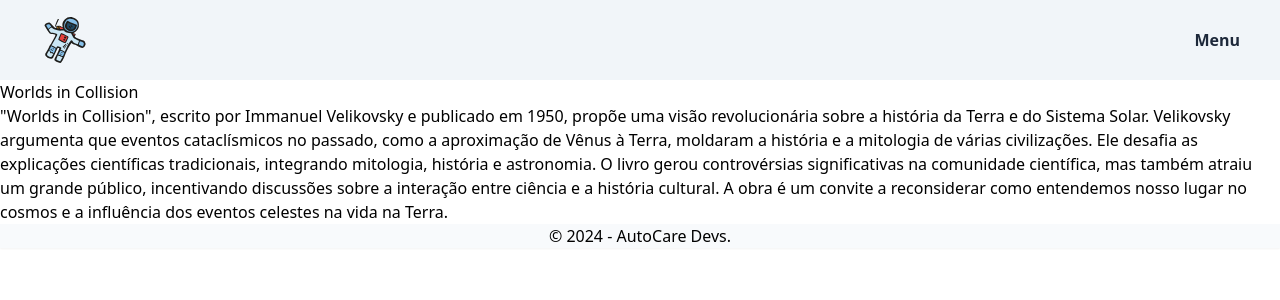
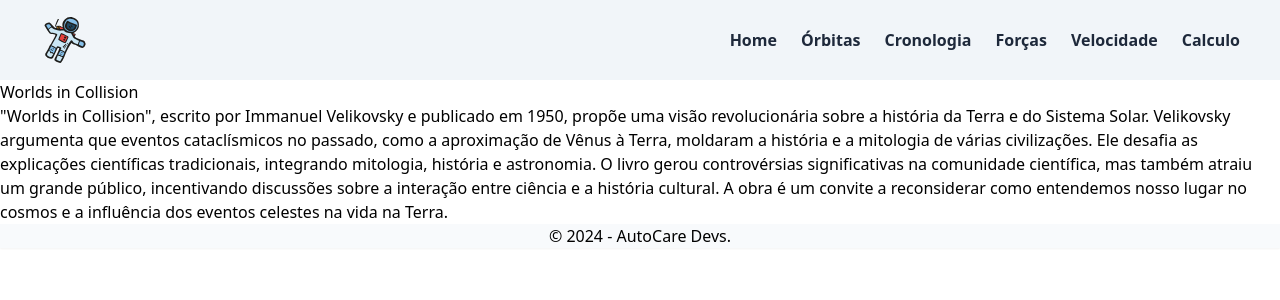
Before and after one commit to MikaelDv/CP5-Front, a Next.js app: page / in a window 1280 px wide. Shown: the top 300 px of the page. Built offline with nearby package versions, Linux system fonts and the light colour scheme.

Commit message:
ajustando menu

```diff
--- a/src/app/ideias/page.tsx
+++ /dev/null
@@ -1,16 +0,0 @@
-export default function Ideias(){
-    const lista = [
-        { id: 1, img: "", nome: "Órbitas Planetárias e Instabilidade", descricao: "Velikovsky sugeriu que Vênus, Marte e outros corpos celestes poderiam ter passado perto da Terra, perturbando as órbitas planetárias de forma significativa. Isso implicava em uma instabilidade no sistema solar que não era compatível com os cálculos newtonianos de órbitas estáveis a longo prazo."},
-        { id: 2, img:"", nome:"Cronologia dos Eventos", descricao="Ele questionou a cronologia aceita de eventos históricos e astronômicos, propondo que certos eventos catastróficos ocorreram em tempos muito mais recentes do que a ciência convencional sugere. A ideia de que planetas poderiam ter mudado de órbita tão recentemente desafiava as teorias astronômicas da época, que se baseavam em cálculos de órbitas estáveis por milhões de anos."},
-        { id: 3, img:"", nome:"Forças Gravitacionais e Eletromagnéticas", descricao="Velikovsky propôs que as forças eletromagnéticas entre planetas poderiam ter desempenhado um papel significativo nos encontros próximos, algo que contraria o modelo puramente gravitacional aceito na física celeste. Ele sugeriu que os cálculos gravitacionais sozinhos não explicavam adequadamente as interações planetárias propostas em suas teorias."},
-
-    ]
-    return (
-        <div>
-            <h2>Ideias de Velikovsky</h2>
-            <div>
-
-            </div>
-        </div>
-    )
-}
--- a/src/app/layout.tsx
+++ b/src/app/layout.tsx
@@ -11,7 +11,7 @@ export default function RootLayout({
   return (
     <html lang="pt-br">
       <body>
-        <Cabecalho/>
+        <Cabecalho />
         {children}
         <Rodape />
       </body>
--- /dev/null
+++ b/src/app/orbitas/page.tsx
@@ -0,0 +1,10 @@
+export default function Orbitas() {
+
+    return (
+        <main>
+            <h1>Órbitas Planetárias e Instabilidade</h1>
+            <p>Velikovsky sugeriu que Vênus, Marte e outros corpos celestes poderiam ter passado perto da Terra, perturbando as órbitas planetárias de forma significativa. Isso implicava em uma instabilidade no sistema solar que não era compatível com os cálculos newtonianos de órbitas estáveis a longo prazo.</p>
+        </main>
+    )
+
+}
--- a/src/app/page.tsx
+++ b/src/app/page.tsx
@@ -2,7 +2,7 @@
 export default function Home() {
   return (
     <div>
-      <div>
+      <div className="livro">
         <h1>Worlds in Collision</h1>
         <p>&quot;Worlds in Collision&quot;, escrito por Immanuel Velikovsky e publicado em 1950, propõe uma visão revolucionária sobre a história da Terra e do Sistema Solar. Velikovsky argumenta que eventos cataclísmicos no passado, como a aproximação de Vênus à Terra, moldaram a história e a mitologia de várias civilizações. Ele desafia as explicações científicas tradicionais, integrando mitologia, história e astronomia. O livro gerou controvérsias significativas na comunidade científica, mas também atraiu um grande público, incentivando discussões sobre a interação entre ciência e a história cultural. A obra é um convite a reconsiderar como entendemos nosso lugar no cosmos e a influência dos eventos celestes na vida na Terra.</p>
       </div>
--- a/src/components/Cabecalho/Cabecalho.tsx
+++ b/src/components/Cabecalho/Cabecalho.tsx
@@ -4,11 +4,21 @@ import "@/styles/cabecalho.css";
 
 // https://api.nasa.gov/planetary/apod?count=1&api_key=TjenLEVuZAd7bT0ahlUfeyhUUgVEvaRyQTdmHBJB
 
-export default function Cabecalho(){
-    return(
+export default function Cabecalho() {
+    return (
         <header className="cabecalho">
-            <Image src="/img/atronaut-svgrepo-com.svg" alt="Astronauta Logo." width={50} height={50}/>
-            <Menu/>
+            <Image src="/img/atronaut-svgrepo-com.svg" alt="Astronauta Logo." width={50} height={50} />
+            <Menu />
+            <div>
+                <ul className="text-center">
+                    <li>Home</li>
+                    <li>Órbitas</li>
+                    <li>Cronologia</li>
+                    <li>Forças</li>
+                    <li>Velocidade</li>
+                    <li>Calculo</li>
+                </ul>
+            </div>
         </header>
     )
 }
--- a/src/components/Menu/Menu.tsx
+++ b/src/components/Menu/Menu.tsx
@@ -2,6 +2,6 @@ import React from 'react'
 
 export default function Menu() {
   return (
-    <div>Menu</div>
+    <h1></h1>
   )
 }
--- a/src/styles/cabecalho.css
+++ b/src/styles/cabecalho.css
@@ -3,16 +3,23 @@
 @tailwind utilities;
 
 @layer components {
-    .cabecalho{
-        @apply
-            bg-slate-100
+    .cabecalho {
+        @apply bg-slate-100
             text-slate-800
             flex
             justify-between
             h-20
             items-center
             px-10 font-bold
-            dark:bg-slate-600
+            dark:bg-blue-400
             dark:text-slate-50;
     }
+    .text-center {
+        @apply flex
+          justify-center
+          items-center
+          h-20
+          space-x-6
+          font-bold;
+    }
 }
```
Also changed, not shown: src/styles/home.css (added, +9 -0 lines), src/app/ideias/ideia/[id]/page.tsx (added), src/app/ideias/layout.tsx (deleted).
